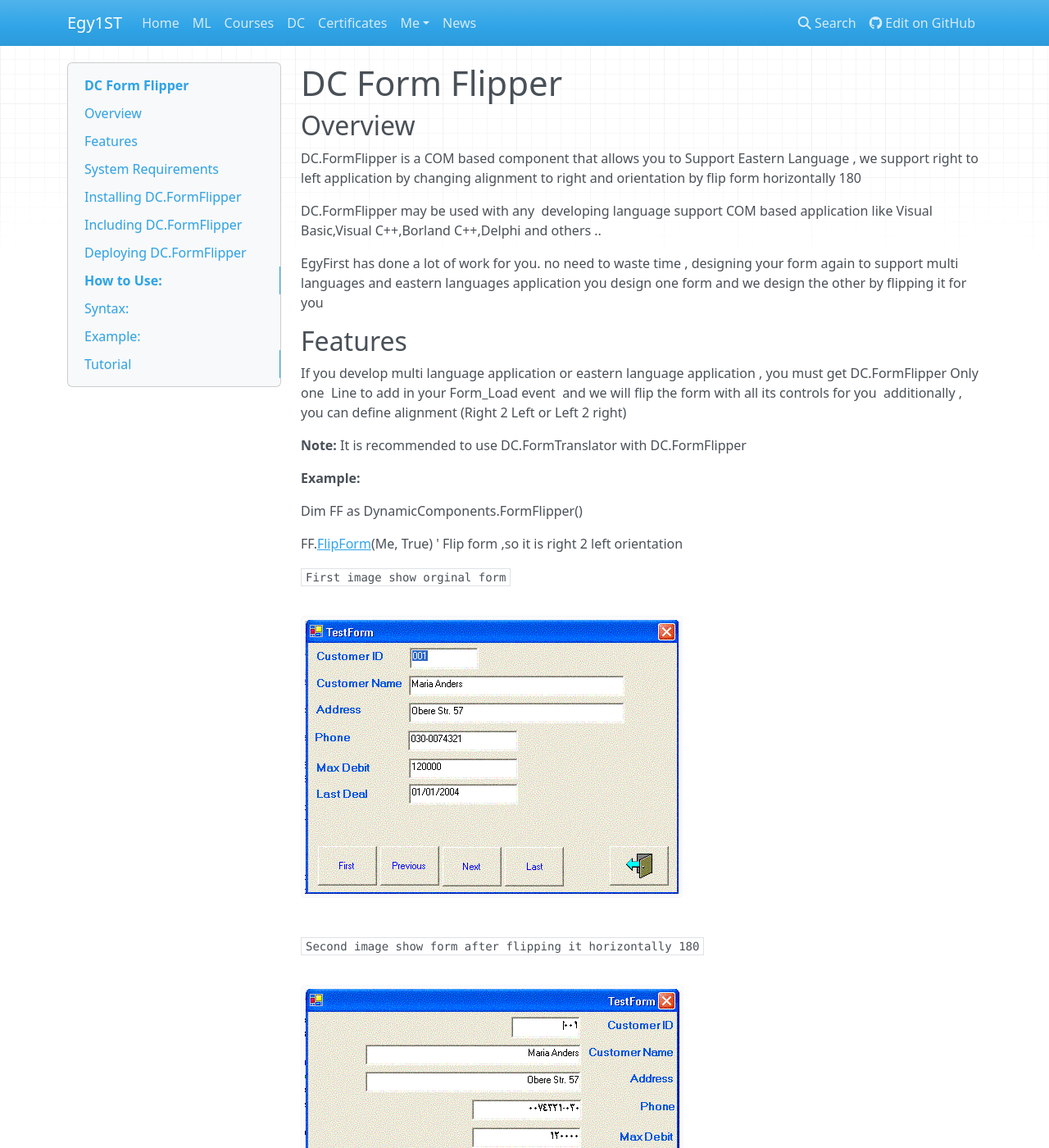
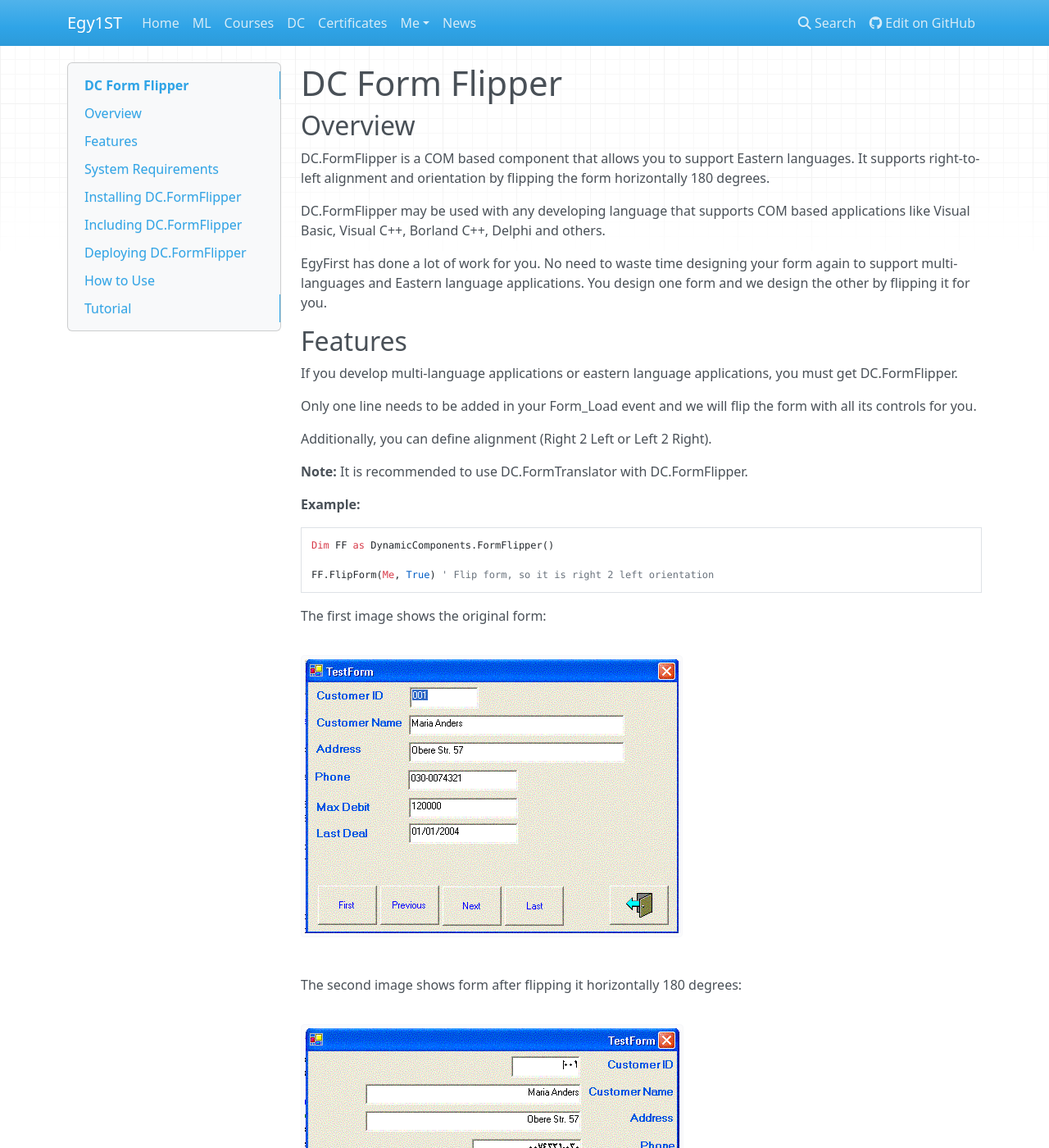
Before and after one commit to egy1st/zerobytes-mkdocs, an MkDocs documentation site: the page built from docs/dc/form-flipper/index.md, in a window 1280 px wide and 1400 px high. Shown: the whole window at 82% size. Built offline with MkDocs 1.6.1, drawn with Linux system fonts in a browser that asks for light colours; nearby versions of some CDN libraries; some of the changed text lies outside the part shown.

Commit message:
Update index.md

````diff
--- a/docs/dc/form-flipper/index.md
+++ b/docs/dc/form-flipper/index.md
@@ -1,112 +1,91 @@
-DC Form Flipper
-================
+# DC Form Flipper
 
+## Overview
 
-Overview
------------
+DC.FormFlipper is a COM based component that allows you to support Eastern languages. It supports right-to-left alignment and orientation by flipping the form horizontally 180 degrees.
 
-DC.FormFlipper is a COM based component that allows you to Support Eastern Language , we support right to left application by changing alignment to right and orientation by flip form horizontally 180
+DC.FormFlipper may be used with any developing language that supports COM based applications like Visual Basic, Visual C++, Borland C++, Delphi and others.
 
-DC.FormFlipper may be used with any  developing language support COM based application like Visual Basic,Visual C++,Borland C++,Delphi and others ..
+EgyFirst has done a lot of work for you. No need to waste time designing your form again to support multi-languages and Eastern language applications. You design one form and we design the other by flipping it for you.
 
-EgyFirst has done a lot of work for you. no need to waste time , designing your form again to support multi languages and eastern languages application
-you design one form and we design the other by flipping it for you
+## Features
 
-Features
----------
+If you develop multi-language applications or eastern language applications, you must get DC.FormFlipper.
 
-If you develop multi language application or eastern language application , you must get DC.FormFlipper
-Only one  Line to add in your Form\_Load event  and we will flip the form with all its controls for you
-additionally , you can define alignment (Right 2 Left or Left 2 right)
+Only one line needs to be added in your Form\_Load event and we will flip the form with all its controls for you.
 
-**Note:**
-It is recommended to use DC.FormTranslator with DC.FormFlipper
+Additionally, you can define alignment (Right 2 Left or Left 2 Right).
+
+**Note:** It is recommended to use DC.FormTranslator with DC.FormFlipper.
 
 **Example:**
 
+```vb
 Dim FF as DynamicComponents.FormFlipper()
 
-FF.[FlipForm](#chmtopic8)(Me, True) ' Flip form ,so it is right 2 left orientation
+FF.FlipForm(Me, True) ' Flip form, so it is right 2 left orientation
+```
 
+The first image shows the original form:
 
+![original form](images/Aspose.Words.19aade32-d662-41fc-838a-bc05cce7c938.002.png)
 
-`First image show orginal form`
+The second image shows form after flipping it horizontally 180 degrees:
 
-![](images/Aspose.Words.19aade32-d662-41fc-838a-bc05cce7c938.002.png)
+![flipped form](images/Aspose.Words.19aade32-d662-41fc-838a-bc05cce7c938.003.png)
 
+## System Requirements
 
+DC.FormFlipper runs as a COM class for Developing with Visual Basic.NET under Microsoft Windows 98/NT/2000 or Windows XP.
 
-`Second image show form after flipping it horizontally 180`
+## Installing DC.FormFlipper
 
-![](images/Aspose.Words.19aade32-d662-41fc-838a-bc05cce7c938.003.png)
-
-System Requirements
--------------------
-
-DC.FormFlipper runs as a COM class for Developing with Visual Basic.Net under Microsoft Windows 98/NT/ 2000 or Windows XP.
-
-
-Installing DC.FormFlipper
--------------------------
-
-The DC.FormFlipper setup program will automatically register the DC\_FormFlipper10.dll file on your system.
+The DC.FormFlipper setup program will automatically register the DC_FormFlipper10.dll file on your system.
 
 There is no need to manually run RegSvr32.exe on your development system.
 
-Including DC.FormFlipper
--------------------------
+## Including DC.FormFlipper
 
-To include DC.FormFlipper in your project
+To include DC.FormFlipper in your project:
 
-1. From Project menu select add reference
-1. Push Browse button to locate your DC\_FormFlipper10.DLL file which by default located in [c:\windows\system32](file:///c:/windows/system32)  , now the specific DLL included in your references
+1. From the Project menu select Add Reference.
+2. Click Browse button to locate your DC_FormFlipper10.DLL file which by default is located in [c:\windows\system32](file:///c:/windows/system32). Now the specific DLL is included in your references.
 
+## Deploying DC.FormFlipper
 
-Deploying DC.FormFlipper
-------------------------
+The only file that needs to be distributed with DC.FormFlipper COM applications is DC_FormFlipper10.dll.
 
-The only file needs to be distributed with DC.FormFlipper COM applications is DC\_FormFlipper10.dll
+This file should be copied to the WinSystem directory which by default is C:\Windows\System32.
 
-this file should be copied to the WinSystem directory which by default is C:\Windows\System32
+## How to Use
 
+### FlipForm
 
-How to Use:
-============
+We support eastern languages like Arabic, Chinese, and so on. So we support right-to-left alignment and orientation by rotating the form horizontally 180 degrees.
 
+**Syntax:**
 
-**FlipForm**
+```vb
+Function FlipForm(ByRef dm_Form As System.Windows.Forms.Form, ByVal Right2Left As Boolean)
+```
 
-We support eastern languages Arabic , Chinese and so on
+**Example:**
 
-so we support right to left alignment and orientation , we rotate form horizontally 180
+```vb
+FF.FlipForm(Me, True) ' Flip form, so it is right 2 left now
+```
 
-Syntax:
----------
+![flipped form](images/Aspose.Words.19aade32-d662-41fc-838a-bc05cce7c938.004.png)
 
-Function FlipForm(ByRef dm\_Form As System.Windows.Forms.Form, ByVal Right2Left As Boolean)
+**Note:** It is recommended to use DC.FormTranslator with DC.FormFlipper.
 
-Example:
------------
+## Tutorial
 
-FF.FlipForm(Me, True) ' Flip form, so it is right 2 left now
+This tutorial describes most of the features supported by DC.FormFlipper.
 
+You can also refer to the project example which is installed by default into C:\Program Files\Dynamic Components\Form Flipper\Tutorial\.
 
-![](images/Aspose.Words.19aade32-d662-41fc-838a-bc05cce7c938.004.png)
-
-
-
-**Note:**
-It is recommended to use DC.FormTranslator with DC.FormFlipper**
-
-Tutorial
----------
-
-This tutorial describe most of features supported by DC.FormFlipper
-
-also you can refer to the project  example which installed by default into C:\Program Files\Dynamic Components\Form Flipper\Tutorial\
-
-
-```
+```vb
 Dim FF As New DynamicComponents.FormFlipper()
 
 Dim CN As New ADODB.Connection()
@@ -115,21 +94,21 @@
 
 Dim oAccess As New Access.Application()
 
-Dim DAO\_DBEngine As New DAO.DBEngine()
+Dim DAO_DBEngine As New DAO.DBEngine()
 
-Private Sub TestForm\_Load(ByVal eventSender As System.Object, ByVal eventArgs As System.EventArgs) Handles MyBase.Load
+Private Sub TestForm_Load(ByVal eventSender As System.Object, ByVal eventArgs As System.EventArgs) Handles MyBase.Load
 
-'establish DSN
+  ' Establish DSN
 
-oAccess.DBEngine.RegisterDatabase("DCDM\_Nwind", "Microsoft Access Driver (\*.mdb)", True, "DBQ=" & VB6.GetPath & "\Nwind.mdb")
+  oAccess.DBEngine.RegisterDatabase("DCDM_Nwind", "Microsoft Access Driver (*.mdb)", True, "DBQ=" & VB6.GetPath & "\Nwind.mdb")
 
-CN.Open("DSN=DCDM\_NWind")
+  CN.Open("DSN=DCDM_NWind")
 
-oCust.Open("Customers", CN, oCust.CursorType.adOpenKeyset, oCust.LockType.adLockOptimistic)
+  oCust.Open("Customers", CN, oCust.CursorType.adOpenKeyset, oCust.LockType.adLockOptimistic)
 
-PopulateDate()
+  PopulateDate()
 
-FF.FlipForm(Me, True) ' Flip form ,so it is right 2 left
+  FF.FlipForm(Me, True) ' Flip form, so it is right 2 left
 
 End Sub
 ```
````
